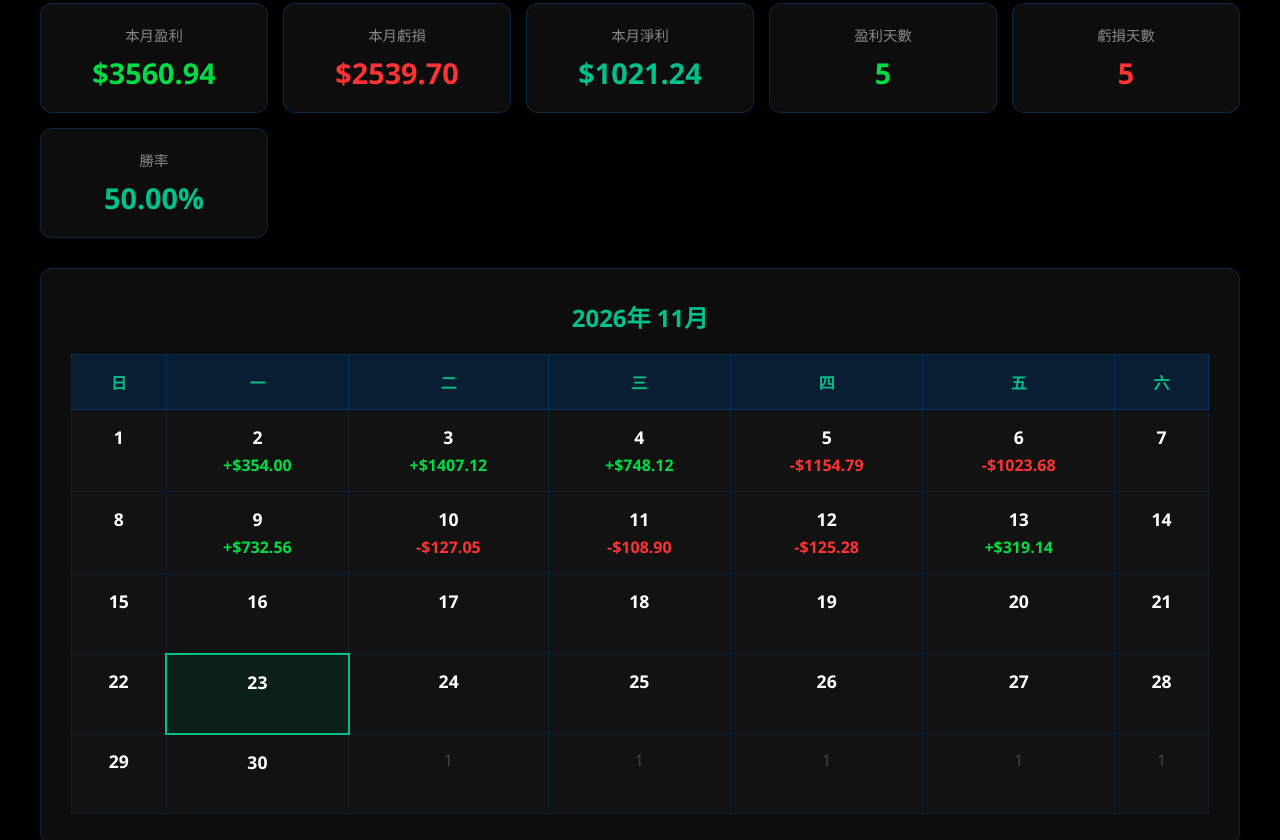
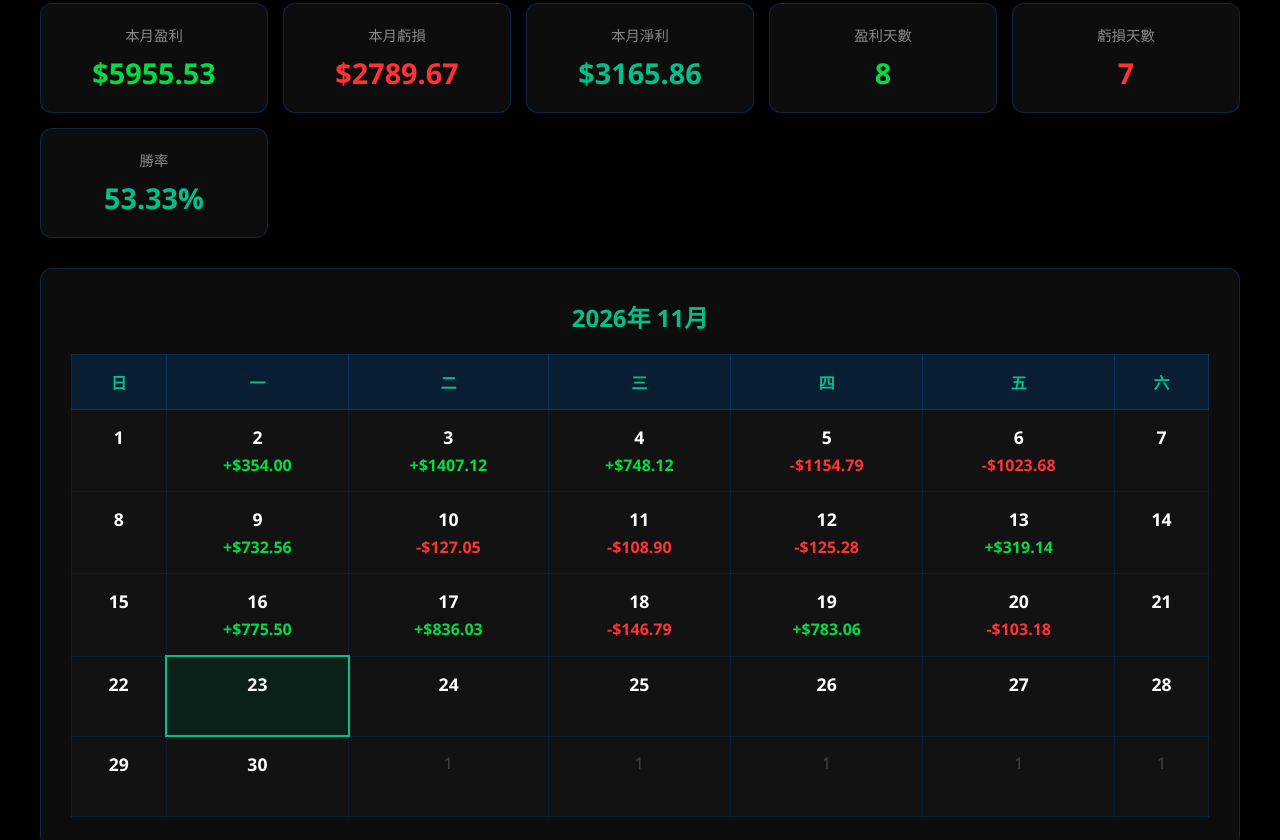
Before and after one commit to 3mcapital/3mcapital, a plain HTML site: page daily-report-2.html in a window 1280 px wide. Shown: the part 373-1213 px from the top of the page. Drawn offline with Linux system fonts and the light colour scheme.

Commit message:
Update daily profit data

```diff
--- a/daily-report-2.html
+++ b/daily-report-2.html
@@ -588,6 +588,11 @@
             '2026-11-11': -108.90,
             '2026-11-12': -125.28,
             '2026-11-13': 319.14,
+            '2026-11-16': 775.50,
+            '2026-11-17': 836.03,
+            '2026-11-18': -146.79,
+            '2026-11-19': 783.06,
+            '2026-11-20': -103.18,
         };
 
         // 假期數據
```
